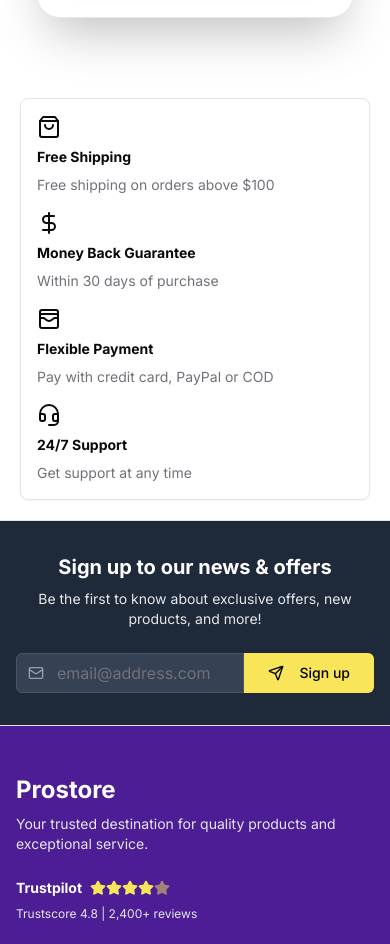
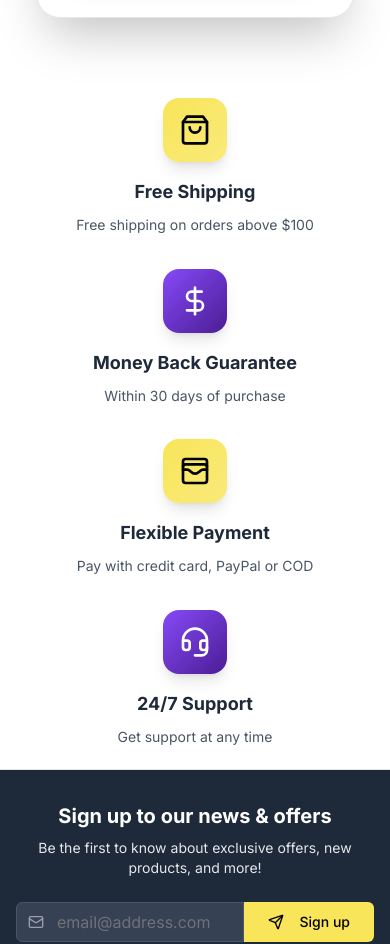
Before and after one commit to kmmelissat/e-commerce, a Next.js app: page / in a window 390 px wide. Shown: the part 1542-2486 px from the top of the page. Built offline with nearby package versions, Linux system fonts and the light colour scheme; no server answers; the database is empty.

Commit message:
Refactor IconBoxes component to improve layout and styling; replace Card with a responsive grid structure, enhance text elements for better readability, and add hover effects for a more interactive user experience.

```diff
--- a/components/icon-boxes.tsx
+++ b/components/icon-boxes.tsx
@@ -1,41 +1,65 @@
 import { DollarSign, Headset, ShoppingBag, WalletCards } from 'lucide-react';
-import { Card, CardContent } from './ui/card';
 
 const IconBoxes = () => {
   return (
-    <div>
-      <Card>
-        <CardContent className='grid md:grid-cols-4 gap-4 p-4'>
+    <div className='px-4'>
+      <div className='grid md:grid-cols-4 gap-8'>
+        <div className='group text-center space-y-4 hover:scale-105 transition-all duration-300'>
+          <div className='mx-auto w-16 h-16 bg-gradient-to-br from-[#F8E559] to-[#F8E559]/80 rounded-2xl flex items-center justify-center shadow-lg group-hover:shadow-xl transition-all duration-300'>
+            <ShoppingBag className='h-8 w-8 text-black' />
+          </div>
           <div className='space-y-2'>
-            <ShoppingBag />
-            <div className='text-sm font-bold'>Free Shipping</div>
-            <div className='text-sm text-muted-foreground'>
+            <h3 className='text-lg font-bold text-gray-800 dark:text-white'>
+              Free Shipping
+            </h3>
+            <p className='text-sm text-gray-600 dark:text-gray-300 leading-relaxed'>
               Free shipping on orders above $100
+            </p>
           </div>
         </div>
+
+        <div className='group text-center space-y-4 hover:scale-105 transition-all duration-300'>
+          <div className='mx-auto w-16 h-16 bg-gradient-to-br from-[#864AF9] to-[#4C1D95] rounded-2xl flex items-center justify-center shadow-lg group-hover:shadow-xl transition-all duration-300'>
+            <DollarSign className='h-8 w-8 text-white' />
+          </div>
           <div className='space-y-2'>
-            <DollarSign />
-            <div className='text-sm font-bold'>Money Back Guarantee</div>
-            <div className='text-sm text-muted-foreground'>
+            <h3 className='text-lg font-bold text-gray-800 dark:text-white'>
+              Money Back Guarantee
+            </h3>
+            <p className='text-sm text-gray-600 dark:text-gray-300 leading-relaxed'>
               Within 30 days of purchase
+            </p>
           </div>
         </div>
+
+        <div className='group text-center space-y-4 hover:scale-105 transition-all duration-300'>
+          <div className='mx-auto w-16 h-16 bg-gradient-to-br from-[#F8E559] to-[#F8E559]/80 rounded-2xl flex items-center justify-center shadow-lg group-hover:shadow-xl transition-all duration-300'>
+            <WalletCards className='h-8 w-8 text-black' />
+          </div>
           <div className='space-y-2'>
-            <WalletCards />
-            <div className='text-sm font-bold'>Flexible Payment</div>
-            <div className='text-sm text-muted-foreground'>
+            <h3 className='text-lg font-bold text-gray-800 dark:text-white'>
+              Flexible Payment
+            </h3>
+            <p className='text-sm text-gray-600 dark:text-gray-300 leading-relaxed'>
               Pay with credit card, PayPal or COD
+            </p>
           </div>
         </div>
+
+        <div className='group text-center space-y-4 hover:scale-105 transition-all duration-300'>
+          <div className='mx-auto w-16 h-16 bg-gradient-to-br from-[#864AF9] to-[#4C1D95] rounded-2xl flex items-center justify-center shadow-lg group-hover:shadow-xl transition-all duration-300'>
+            <Headset className='h-8 w-8 text-white' />
+          </div>
           <div className='space-y-2'>
-            <Headset />
-            <div className='text-sm font-bold'>24/7 Support</div>
-            <div className='text-sm text-muted-foreground'>
+            <h3 className='text-lg font-bold text-gray-800 dark:text-white'>
+              24/7 Support
+            </h3>
+            <p className='text-sm text-gray-600 dark:text-gray-300 leading-relaxed'>
               Get support at any time
+            </p>
           </div>
         </div>
-        </CardContent>
-      </Card>
+      </div>
     </div>
   );
 };
```
Lines whose indentation alone changed are shown as unchanged.
